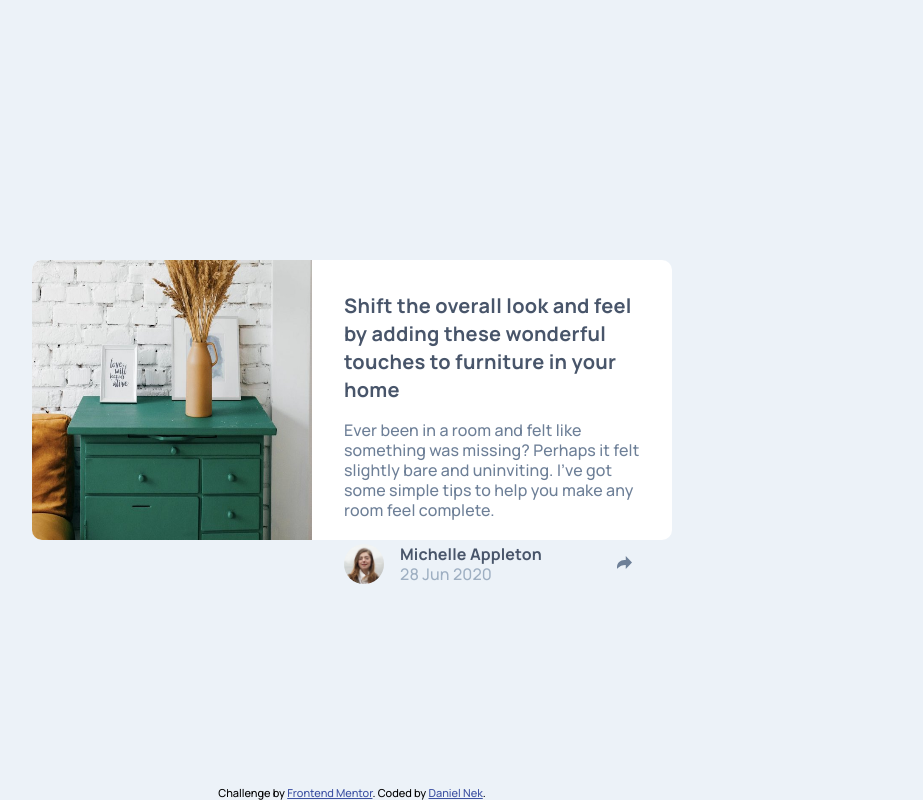
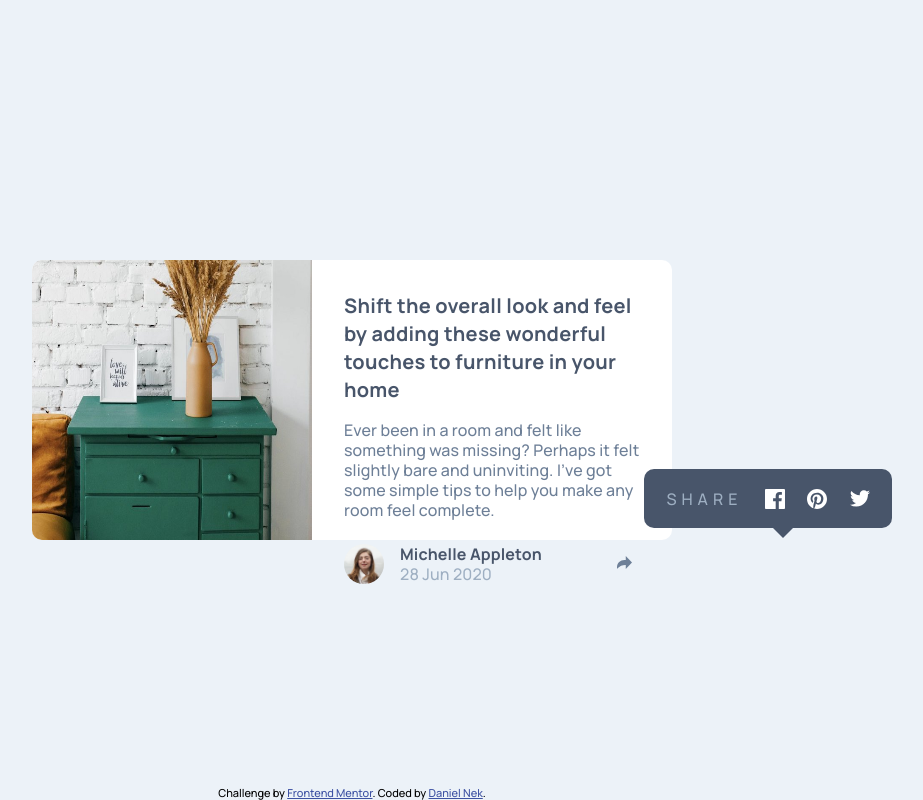
Before and after one commit to nekefer/article-component, a plain HTML site: page index.html in a window 1280 px wide. Both pictures are taken after a click on the button 912 px from the left and 564 px from the top of the page. Shown: the whole page, without its empty margins (288-1211 px from the left). Drawn offline with Linux system fonts and the light colour scheme.

Commit message:
annimation

```diff
--- a/index.html
+++ b/index.html
@@ -40,17 +40,18 @@
                 <p>28 Jun 2020</p>
               </div>
             </div>
-            <button>
+
+            <button id="share">
               <svg xmlns="http://www.w3.org/2000/svg" class="share" width="15" height="13"><path fill="#6E8098" d="M15 6.495L8.766.014V3.88H7.441C3.33 3.88 0 7.039 0 10.936v2.049l.589-.612C2.59 10.294 5.422 9.11 8.39 9.11h.375v3.867L15 6.495z"/></svg>
             </button>
 
           </div>
-          <!-- <div class="popup">
+          <div class="popup " id="popup">
             <p>Share</p>
             <img src="images/icon-facebook.svg" alt="" />
             <img src="images/icon-pinterest.svg" alt="" />
             <img src="images/icon-twitter.svg" alt="" />
-          </div> -->
+          </div>
         </section>
       </article>
     </main>
@@ -61,5 +62,7 @@
         >Frontend Mentor</a
       >. Coded by <a href="https://github.com/nekefer">Daniel Nek</a>.
     </div>
+
+    <script src="script.js"></script>
   </body>
 </html>
--- /dev/null
+++ b/script.js
@@ -0,0 +1,9 @@
+const button = document.getElementById('share')
+const popup = document.getElementById('popup')
+
+button.addEventListener('click', () => {
+    popup.classList.toggle('active')
+    console.log('clicked')
+    console.log(popup.classList)
+
+})
--- a/style.css
+++ b/style.css
@@ -34,7 +34,7 @@ main {
 
 article {
     display: flex;
-    width: clamp(325px, 100%, 50vw);
+    width: clamp(325px,50vw, 800px);
     background-color: #fff;
     border-radius: 10px;
     height: 280px;
@@ -85,6 +85,7 @@ article section .author {
     width: 40px;
     aspect-ratio: 1 / 1;
     border-radius: 50%;
+    object-fit: contain;
 }
 
 .author-descritpion h2 {
@@ -132,10 +133,54 @@ article section .author {
     color: #fff;
 }
 
-.author .popup {
+ .popup {
+    display: none;
+    position: relative;
+    width: 248px;
+    height: calc(67px - 0.5rem);
+    top: -115px;
+    left: 300px;
+    background-color: var(--very-dark-grayish-blue);
+    padding: 0.5rem;
+    border-radius: 10px;
+    align-items: center;
+    justify-content: space-evenly;
+    gap: 0.5rem;
+    color: #fff;
+    opacity: 0;
+    transition-property: display, opacity, translate;
+    transition-duration: 1s;
+    transition-behavior: allow-discrete;
+    translate: 0 25px;
+
+}
+
+ .popup.active {
+    display: flex;
+    opacity: 1;
+    translate: 0 0;
+
+    @starting-style {
+        opacity: 0;
+        translate: 0 25px;
+    }
+}
+ .popup p {
+    text-transform: uppercase;
+    line-height: 20px;
+    letter-spacing: 5px;
+    color: var(--grayish-blue);
+}
+ .popup::after {
+    content: '';
     position: absolute;
-    width: 100%;
-    height: 100%;
+    bottom: -10px;
+    left: 129px;
+    width: 10px;
+    height: 10px;
+    border-left: 10px solid transparent;
+    border-right: 10px solid transparent;
+    border-top: 10px solid var(--very-dark-grayish-blue);
 }
 
 
```
